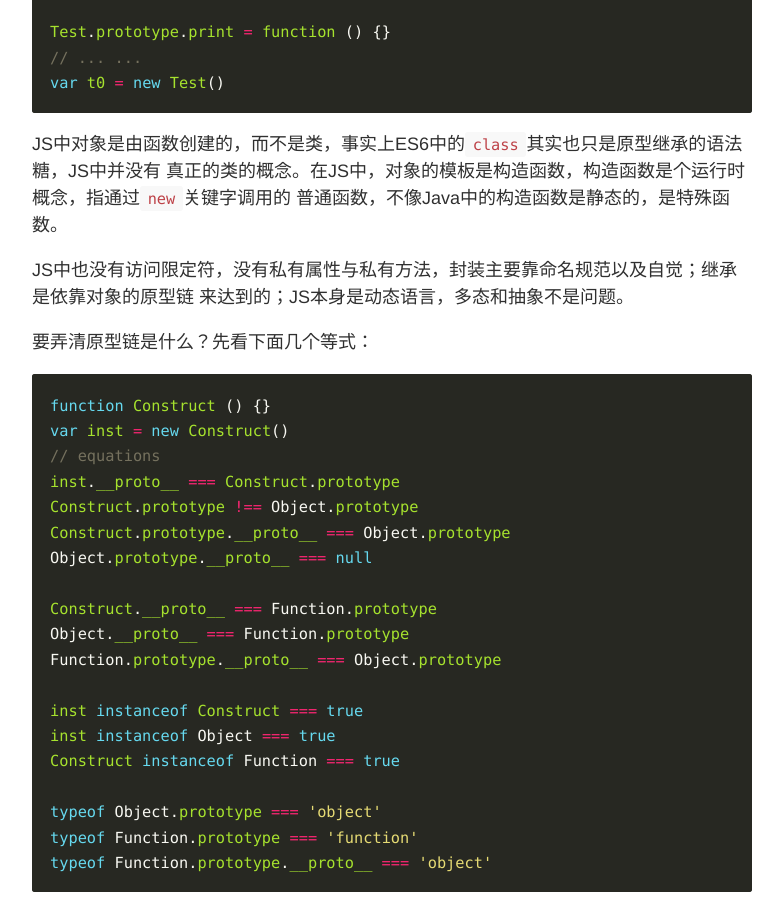
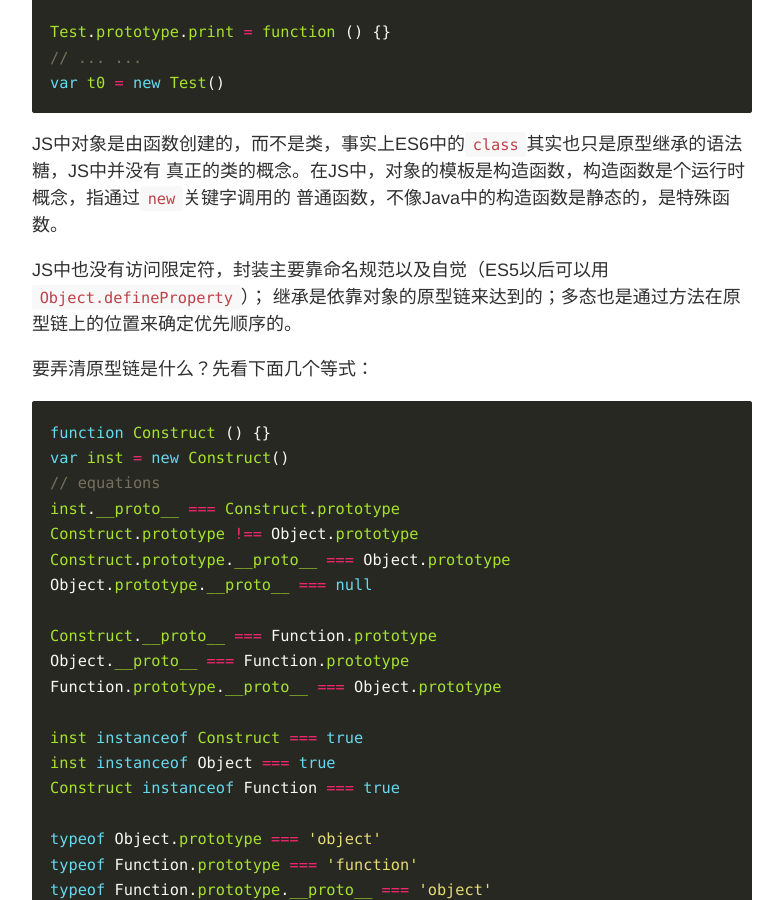
Before and after one commit to skylerlee/codelet, a Jekyll site: the page built from _posts/2016-11-28-javascript-prototype.md, in a window 1280 px wide and 900 px high, scrolled down 1161 px. Shown: the whole window, without its empty margins (248-1031 px from the left). Built offline with Jekyll 4.4.1, drawn with Linux system fonts in a browser that asks for light colours.

Commit message:
Update post

```diff
--- a/_posts/2016-11-28-javascript-prototype.md
+++ b/_posts/2016-11-28-javascript-prototype.md
@@ -54,8 +54,8 @@ JS中对象是由函数创建的，而不是类，事实上ES6中的`class`其
 真正的类的概念。在JS中，对象的模板是构造函数，构造函数是个运行时概念，指通过`new`关键字调用的
 普通函数，不像Java中的构造函数是静态的，是特殊函数。
 
-JS中也没有访问限定符，没有私有属性与私有方法，封装主要靠命名规范以及自觉；继承是依靠对象的原型链
-来达到的；JS本身是动态语言，多态和抽象不是问题。
+JS中也没有访问限定符，封装主要靠命名规范以及自觉（ES5以后可以用`Object.defineProperty`）；
+继承是依靠对象的原型链来达到的；多态也是通过方法在原型链上的位置来确定优先顺序的。
 
 要弄清原型链是什么？先看下面几个等式：
 
```
